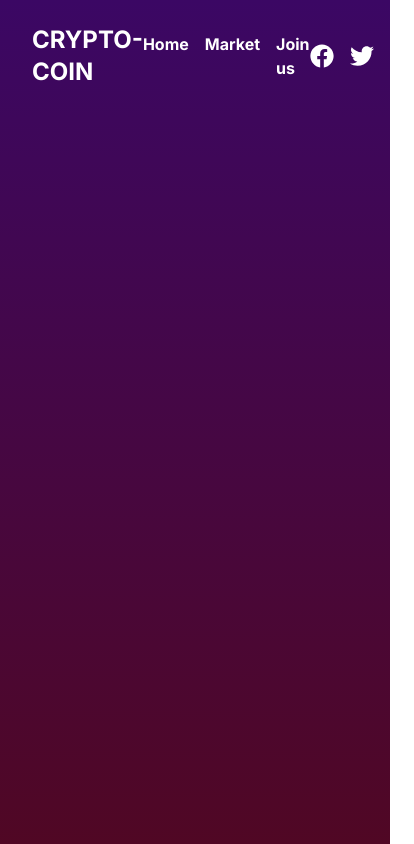
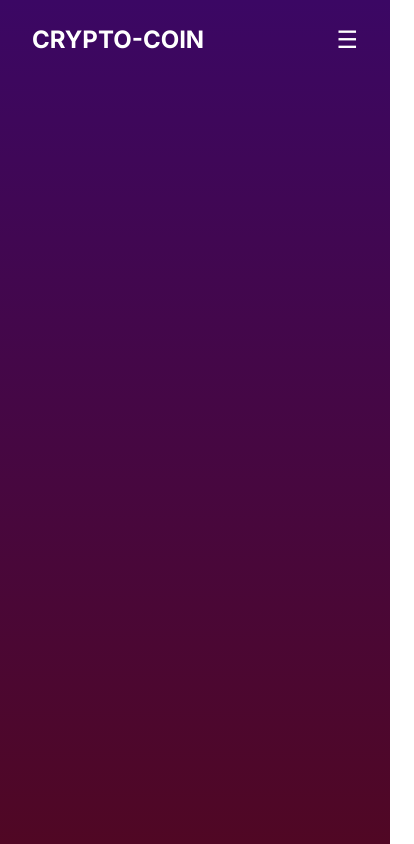
Before and after one commit to GitHubStanislav/crypto-coin, a Next.js app: page / in a window 390 px wide. Shown: the whole page, 414 px wide, since content can reach past the window. Built offline with nearby package versions, Linux system fonts and the light colour scheme.

Commit message:
add npm install styled-components

```diff
--- a/package.json
+++ b/package.json
@@ -17,6 +17,7 @@
     "react": "18.2.0",
     "react-dom": "18.2.0",
     "react-icons": "^4.9.0",
+    "styled-components": "^5.3.11",
     "tailwindcss": "3.3.2"
   }
 }
--- a/src/app/page.js
+++ b/src/app/page.js
@@ -1,14 +1,36 @@
-import React from "react";
+"use client";
+import React, { useState } from "react";
 import { FaFacebook, FaTwitter, FaLinkedin } from "react-icons/fa";
 
 const Home = () => {
+  const [isMenuOpen, setMenuOpen] = useState(false);
+
+  const handleMenuToggle = () => {
+    setMenuOpen(!isMenuOpen);
+  };
+
   return (
     <div className="bg-gradient-to-b from-purple-950 to-pink-950 h-screen">
       <nav className="flex justify-between items-center py-6 px-8">
+        {/* CRYPTO-COIN Link */}
         <a href="#" className="text-2xl font-bold text-white">
           CRYPTO-COIN
         </a>
-        <ul className="flex space-x-4">
+
+        {/* Burger Menu Icon */}
+        <div className="md:hidden">
+          <button
+            className={`text-2xl cursor-pointer text-white ${
+              isMenuOpen ? "animate-burger" : ""
+            }`}
+            onClick={handleMenuToggle}
+          >
+            &#9776;
+          </button>
+        </div>
+
+        {/* Menu Items */}
+        <ul className="hidden md:flex space-x-4">
           <li>
             <a
               href="#"
@@ -34,7 +56,43 @@ const Home = () => {
             </a>
           </li>
         </ul>
-        <ul className="flex space-x-4">
+
+        {/* Burger Menu Items */}
+        <div
+          className={`md:hidden absolute right-0 top-0 mt-16 mr-2 bg-white rounded-lg shadow-lg ${
+            isMenuOpen ? "block" : "hidden"
+          }`}
+        >
+          <ul className="py-4 px-6 space-y-2">
+            <li>
+              <a
+                href="#"
+                className="block font-bold text-gray-800 hover:text-pink-500"
+              >
+                Home
+              </a>
+            </li>
+            <li>
+              <a
+                href="#"
+                className="block font-bold text-gray-800 hover:text-pink-500"
+              >
+                Market
+              </a>
+            </li>
+            <li>
+              <a
+                href="#"
+                className="block font-bold text-gray-800 hover:text-pink-500"
+              >
+                Join us
+              </a>
+            </li>
+          </ul>
+        </div>
+
+        {/* Social Media Icons */}
+        <ul className="hidden md:flex space-x-4">
           <li>
             <span className="text-2xl font-bold text-white transition-colors duration-300 hover:text-pink-500 cursor-pointer">
               <FaFacebook />
```
Also changed, not shown: 1 other file (tests, documents, lock files or other folders).
